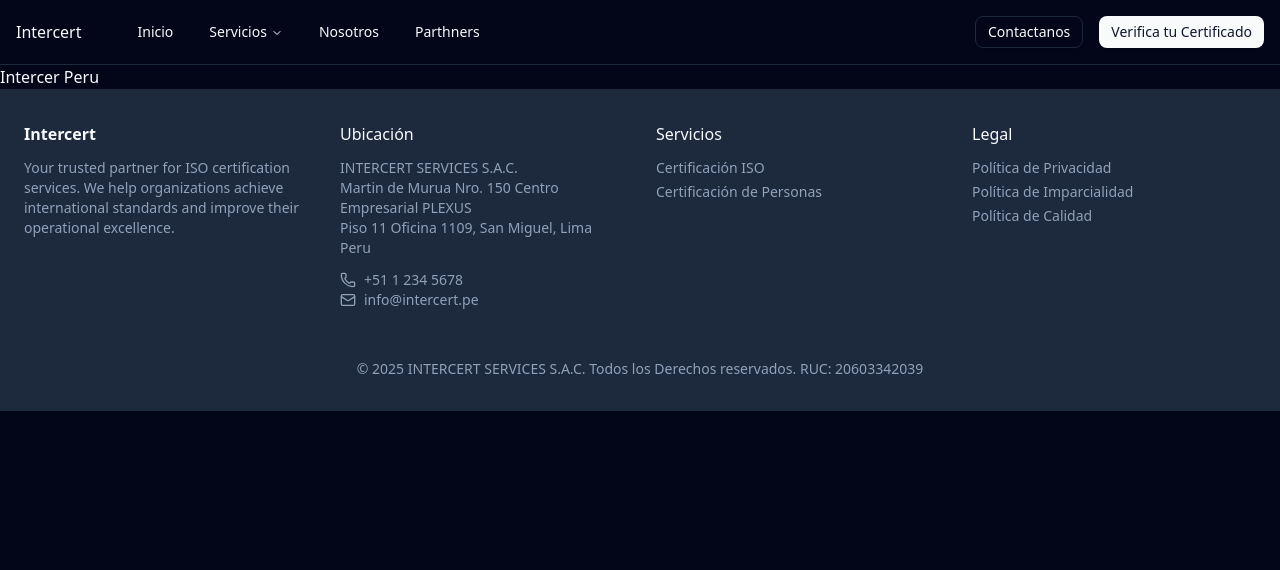
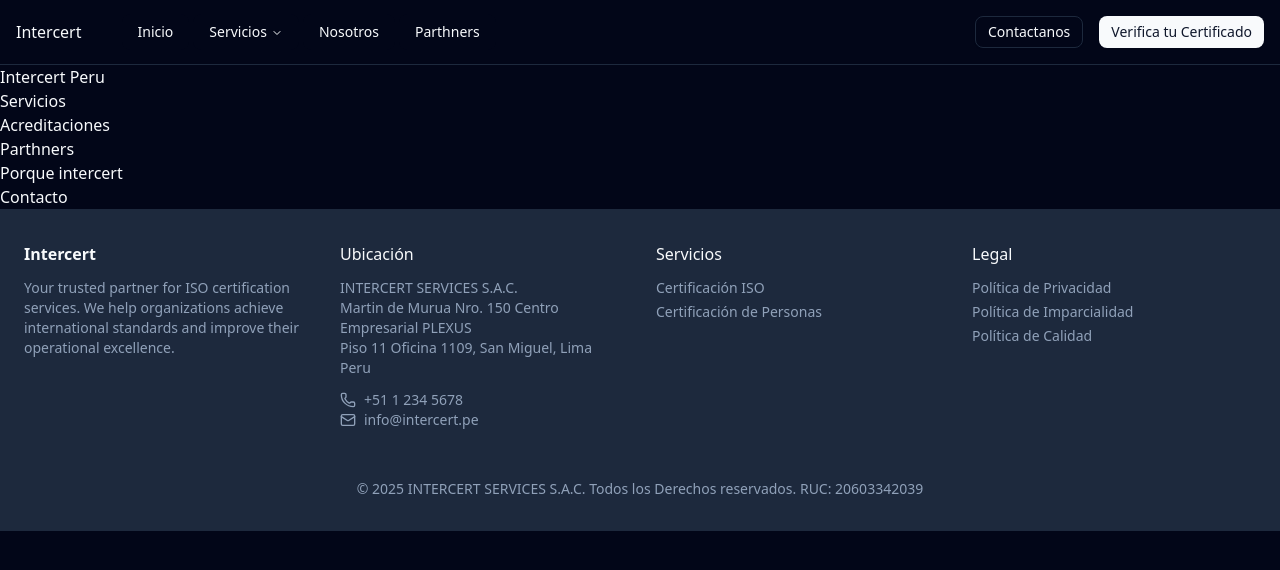
Before and after one commit to Sol-dev-Int/intercert-landing-peru-copia-sol, a Next.js app: page / in a window 1280 px wide. Shown: the top 570 px of the page. Built offline with nearby package versions, Linux system fonts and the light colour scheme.

Commit message:
feat: add main structure to main page

```diff
--- a/app/(root)/page.tsx
+++ b/app/(root)/page.tsx
@@ -2,8 +2,33 @@
 
 export default function Home() {
   return (
-      <>
-        <h1> Intercer Peru </h1>
-      </>
+      <div>
+          <section>
+              <h1> Intercert Peru </h1>
+          </section>
+          <section>
+              {/*TODO: add */}
+          </section>
+          <section>
+              <h2> Servicios </h2>
+          </section>
+          <section>
+              <h2> Acreditaciones </h2>
+          </section>
+          <section>
+              {/*TODO: add years in buissness*/}
+          </section>
+          <section>
+              <h2> Parthners </h2>
+          </section>
+          <section>
+              <h2> Porque intercert  </h2>
+          </section>
+          <section>
+              <h2> Contacto </h2>
+          </section>
+
+
+      </div>
   );
 }
```
